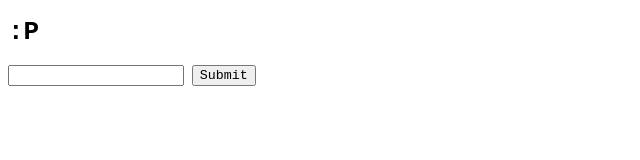
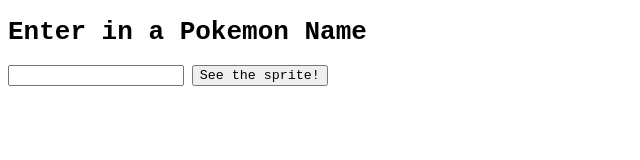
Before and after one commit to ariana124/pokemon_app, a website: page index.html in a window 1280 px wide. Shown: the whole page, without its empty margins (0-640 px from the left). Drawn offline with Linux system fonts and the light colour scheme.

Commit message:
changed content

```diff
--- a/index.html
+++ b/index.html
@@ -11,10 +11,10 @@
     </style>
 </head>
 <body>
-    <h1>:P</h1>
+    <h1>Enter in a Pokemon Name</h1>
     <form action="/" method="post">
         <input name="pokemon" type="text">
-        <button type="submit" name="button">Submit</button>
+        <button type="submit" name="button">See the sprite!</button>
     </form>
 </body>
 </html>
```
